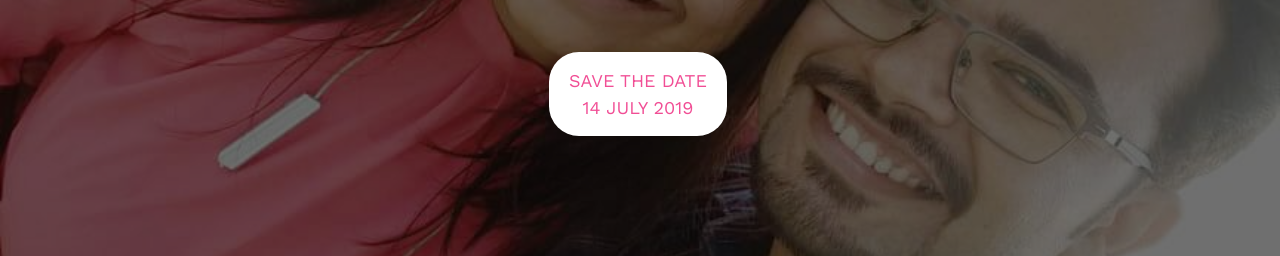
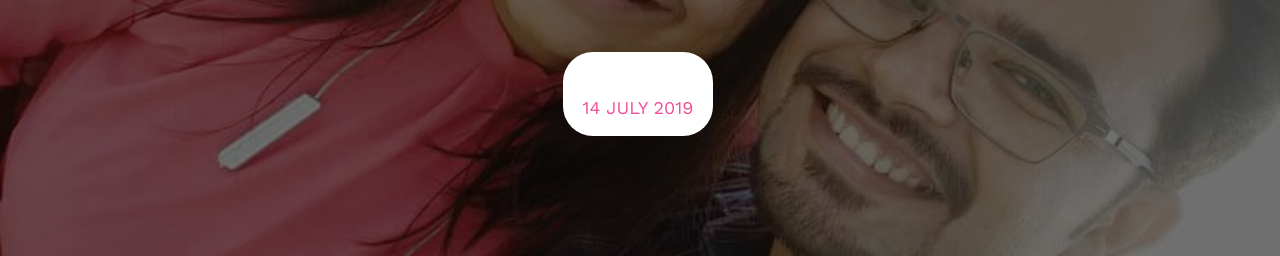
Before and after one commit to nakuljhunjhunwala/wedding.github.io, a plain HTML site: page index.html in a window 1280 px wide. Shown: the part 522-778 px from the top of the page. Drawn offline with nearby package versions, Linux system fonts and the light colour scheme.

Commit message:
Update index.html

```diff
--- a/index.html
+++ b/index.html
@@ -87,7 +87,7 @@ font-family:cursive;
 							<h2><font size=+2>We Are Getting Engaged</font></h2>
 							<div class="timing" id="timing"></div>
 							<br><br>
-							<p><a href="#" class="btn btn-default btn-sm"><font size=+1 >Save the date<br>14 July 2019</font></a></p>
+							<p><a href="#" class="btn btn-default btn-sm"><font size=+1 ><br>14 July 2019</font></a></p>
 
 						</div>
 
```
